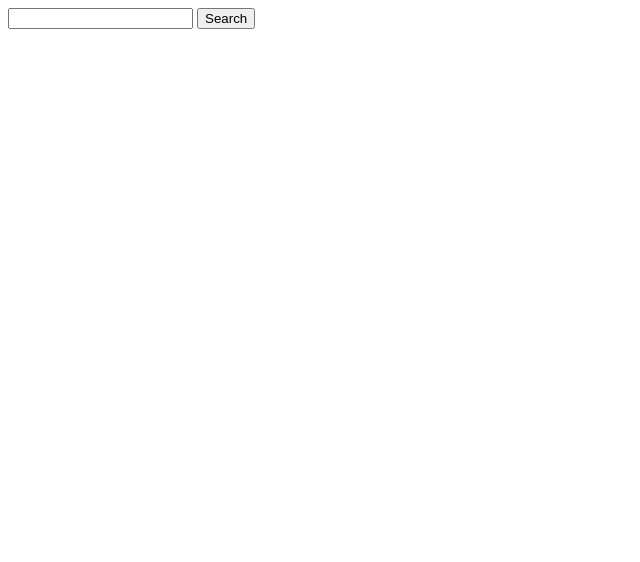
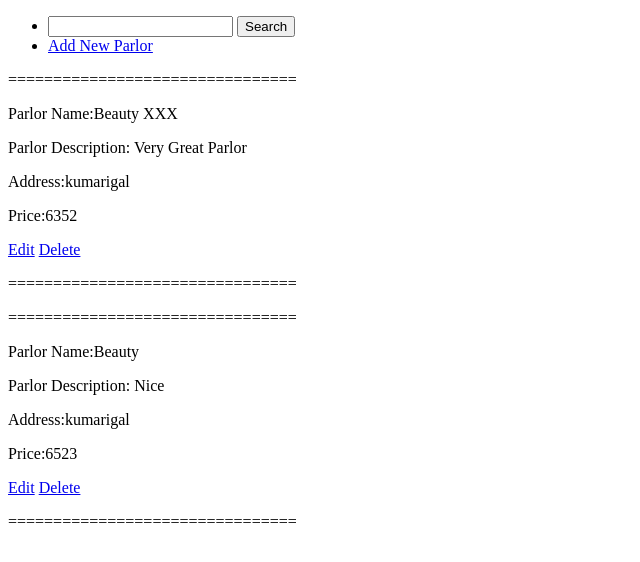
Before and after one commit to paliss0/parlor_management_system, a Django app: page /parlor/ in a window 1280 px wide. Shown: the top 562 px of the page, without its empty margins (0-640 px from the left). Run offline with Django 3.2, Linux system fonts and the light colour scheme; data comes from the database, SQL or seed files in the repository; both versions use the stored data as it was after the commit.

Commit message:
"Crud Complete"

```diff
--- a/parlor/templates/parlor_home.html
+++ b/parlor/templates/parlor_home.html
@@ -7,9 +7,40 @@
     <title>Parlor Home</title>
 </head>
 <body>
-    <form action="">
-        <input type="text" name="search_query">
-        <input type="submit" value="Search">
-    </form>
+    <header>
+        <ul>
+            <li>
+                <form action="" method="GET">
+                    <input type="text" name="search_query">
+                    <input type="submit" value="Search">
+                </form>
+            </li>
+            <li>
+                <a href="./add-parlor/">Add New Parlor</a>
+            </li>
+        </ul>
+
+
+    </header>
+
+
+    <div>
+        {%for parlor in parlors%}
+            <div>
+                <p>================================</p>
+
+                <p>Parlor Name:{{parlor.parlor_name}}</p>
+                <p>Parlor Description:{{parlor.parlor_description}}</p>
+                <p>Address:{{parlor.address}}</p>
+                <p>Price:{{parlor.price}}</p>
+                <p>
+                    <a href="./update-parlor/{{parlor.id}}">Edit</a>
+                    <a href="./delete-parlor/{{parlor.id}}">Delete</a>
+                </p>
+
+                <p>================================</p>
+            </div>
+        {%endfor%}
+    </div>
 </body>
 </html>
--- a/parlor/urls.py
+++ b/parlor/urls.py
@@ -4,5 +4,6 @@ from .views import *
 urlpatterns=[
     path('',get_parlor_home,name="parlor_home"),
     path('add-parlor/',get_add_parlor),
-    path('update-parlor/<int:ID>/',get_update_parlor)
+    path('update-parlor/<int:ID>/',get_update_parlor),
+    path('delete-parlor/<int:ID>/',delete_parlor)
 ]
--- a/parlor/views.py
+++ b/parlor/views.py
@@ -3,13 +3,25 @@ from .models import Parlor
 
 
 def get_parlor_home(req):
-    return render(req,'parlor_home.html')
+
+    all_parlor=Parlor.objects.all()
+
+    if 'search_query' in req.GET:
+        search_query=req.GET['search_query']
+        if search_query == "":
+            all_parlor=Parlor.objects.all()
+        else:
+            all_parlor=Parlor.objects.filter(parlor_name=search_query)
+
+    context={
+        "parlors":all_parlor
+    }
+    return render(req,'parlor_home.html',context=context)
 
 def get_add_parlor(req):
     if req.method=="GET":
         context={
-            "page_title":"Add Parlor",
-            "add_new_parlor":True
+            "page_title":"Add Parlor"
         }
 
         return render(req,'add_update_parlor.html',context=context)
@@ -29,8 +41,34 @@ def get_add_parlor(req):
 
 
 def get_update_parlor(req,ID):
-    context={
-        "page_title":"Update Parlor"
-    }
+    current_parlor=Parlor.objects.get(id=ID)
 
-    return render(req,"add_update_parlor.html",context=context)
+    if req.method=="GET":
+        context={
+            "page_title":"Update Parlor",
+            "update_parlor":True,
+            "parlor":current_parlor
+
+        }
+
+        return render(req,"add_update_parlor.html",context=context)
+    else:
+        parlor_name=req.POST['parlor_name']
+        parlor_desc=req.POST['parlor_description']
+        address=req.POST['address']
+        price=req.POST['price']
+
+        current_parlor.parlor_name=parlor_name
+        current_parlor.parlor_description=parlor_desc
+        current_parlor.address=address
+        current_parlor.price=price
+
+        current_parlor.save()
+
+        return redirect('parlor_home')
+
+
+def delete_parlor(req,ID):
+    current_parlor=Parlor.objects.get(id=ID)
+    current_parlor.delete()
+    return redirect("parlor_home")
```
Also changed, not shown: parlor/templates/add_update_parlor.html (+18 -12 lines), db.sqlite3.
